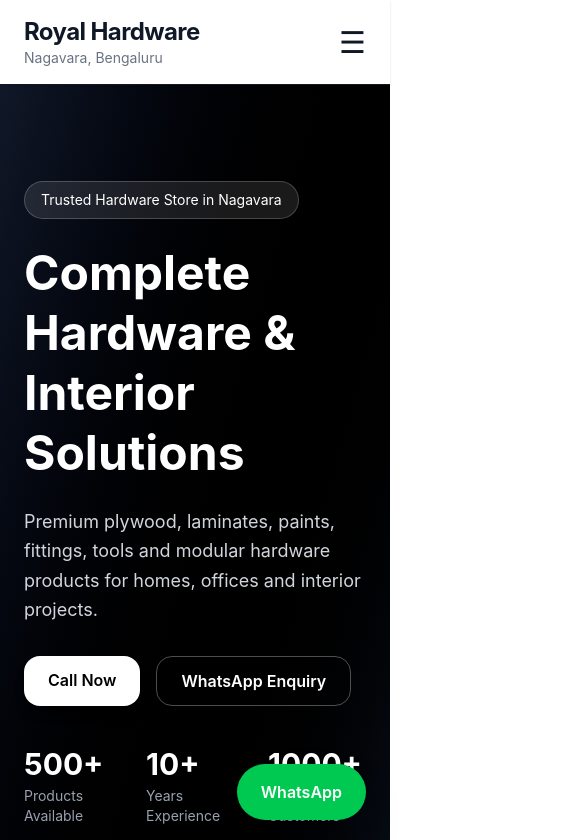
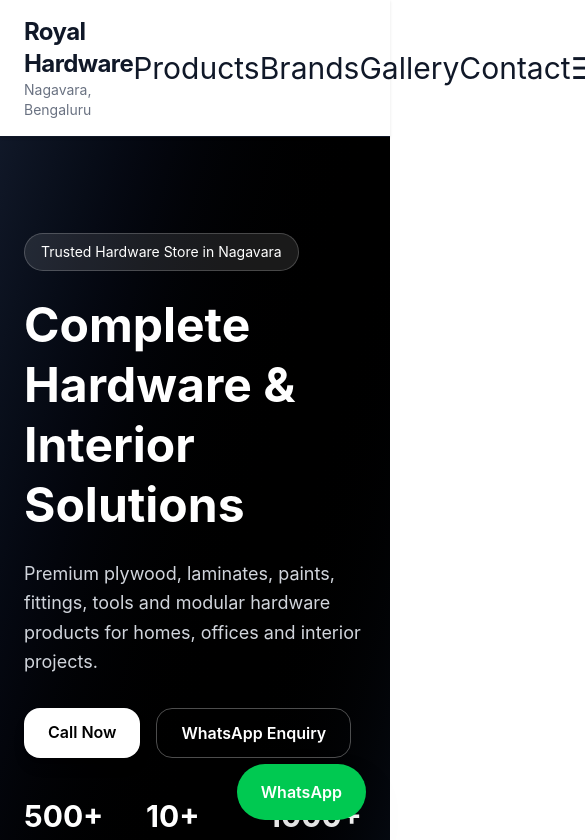
Before and after one commit to Ruthb-freelance/RoyalHardware, a React (Vite) app: page / in a window 390 px wide. Shown: the top 840 px of the page, 585 px wide, since content can reach past the window. Built offline with nearby package versions, Linux system fonts and the light colour scheme; the HTML template or start-up script is replaced by a standard one.

Commit message:
Changed mobile respone - added menu bar

```diff
--- a/src/App.jsx
+++ b/src/App.jsx
@@ -21,7 +21,7 @@
             </p>
           </div>
 
-          <div className="hidden md:flex gap-8 text-sm font-medium">
+          <div className="block md:hidden text-3xl">
 
             <a href="#products" className="hover:text-black transition">
               Products
```
